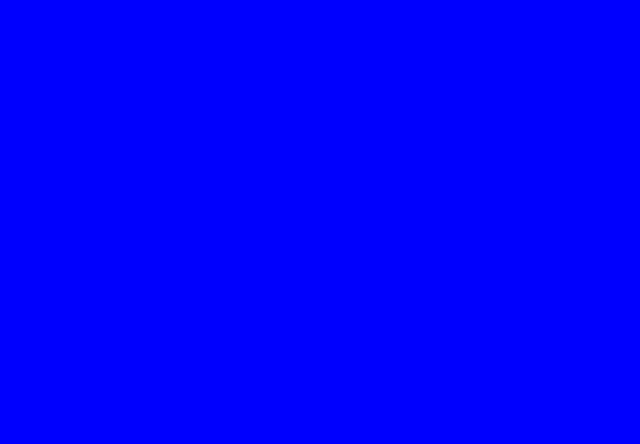
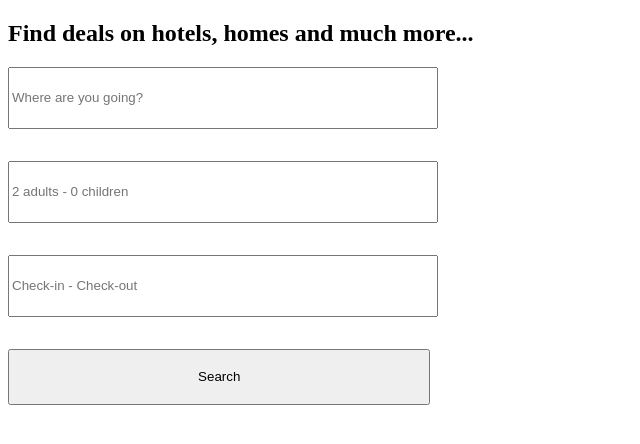
Before and after one commit to rodo08/202209-w1chwe-Nuria-Ramoneda-Rodrigo-Rosales, a website: page index.html in a window 1280 px wide. Shown: the whole page, without its empty margins (0-640 px from the left). Drawn offline with nearby package versions, Linux system fonts and the light colour scheme; files that its build step writes are made by us from their sources.

Commit message:
Add inputs and search button

```diff
--- /dev/null
+++ b/assets/scss/components/_searchers.scss
@@ -0,0 +1,17 @@
+@use "../base/variables" as v;
+
+.searcher-primary {
+  display: flex;
+  flex-direction: column;
+  gap: 2rem;
+}
+
+.searcher-primary__input {
+  max-width: 26.4rem;
+  height: 56px;
+}
+
+.button {
+  max-width: 26.4rem;
+  height: 56px;
+}
--- a/assets/scss/styles.scss
+++ b/assets/scss/styles.scss
@@ -1,3 +1 @@
-body {
-  background-color: blue;
-}
+@import "components/searchers";
--- a/index.html
+++ b/index.html
@@ -1,5 +1,5 @@
 <!DOCTYPE html>
-<html lang="es">
+<html lang="en">
   <head>
     <meta charset="UTF-8" />
     <meta name="viewport" content="width=device-width, initial-scale=1.0" />
@@ -8,5 +8,41 @@
     <link rel="stylesheet" href="assets/css/styles.css" />
   </head>
 
-  <body></body>
+  <body>
+    <!DOCTYPE html>
+    <html lang="en">
+      <head>
+        <meta charset="UTF-8" />
+        <meta name="viewport" content="width=device-width, initial-scale=1.0" />
+        <title>Travelulu</title>
+        <link rel="shortcut icon" href="/assets/images/travelulu-01-01.svg" />
+        <link rel="stylesheet" href="assets/css/styles.css" />
+      </head>
+      <body>
+        <h2>Find deals on hotels, homes and much more...</h2>
+
+        <div class="searcher-primary">
+          <input
+            class="searcher-primary__input"
+            type="text"
+            placeholder="Where are you going?"
+          />
+
+          <input
+            class="searcher-primary__input"
+            type="text"
+            placeholder="2 adults - 0 children"
+          />
+
+          <input
+            class="searcher-primary__input"
+            type="text"
+            placeholder="Check-in - Check-out"
+          />
+
+          <button class="button">Search</button>
+        </div>
+      </body>
+    </html>
+  </body>
 </html>
```
Also changed, not shown: package.json (+3 -4 lines), assets/images/select_icon-01.svg (added), 1 other file.
